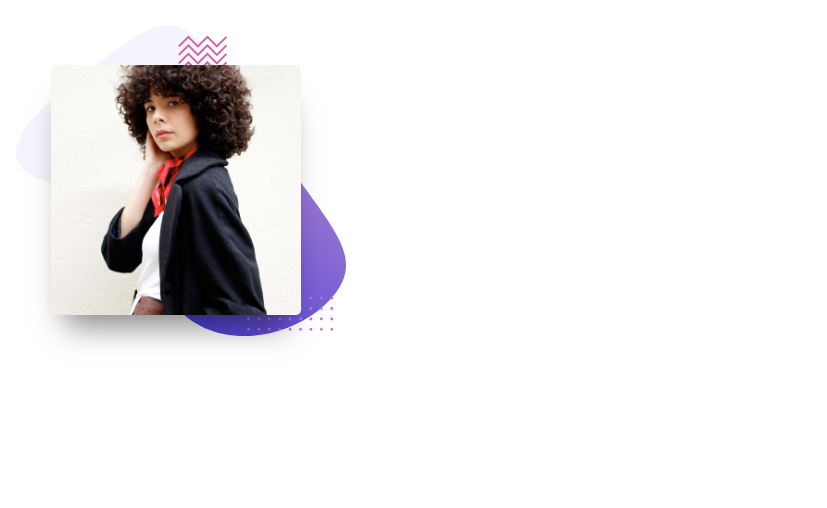
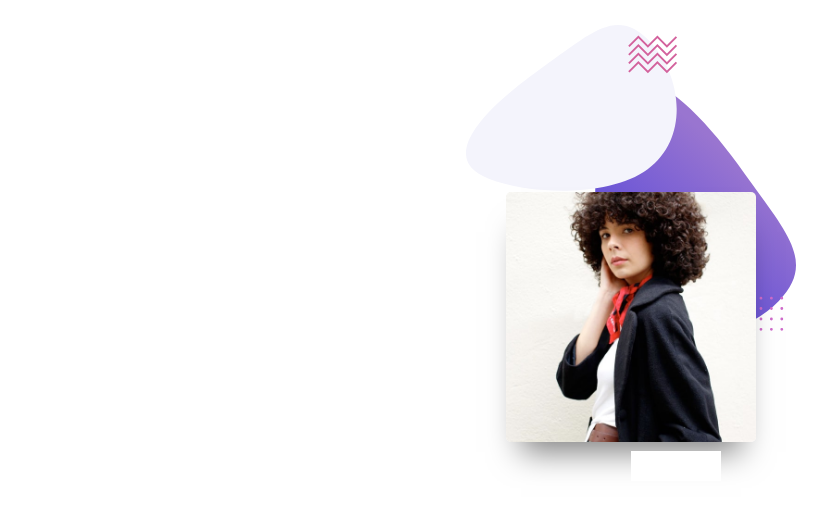
Before and after one commit to kapiernik/frontend-mentor-slider, a plain HTML site: page index.html in a window 1280 px wide. Shown: the whole page, without its empty margins (9-836 px from the left). Drawn offline with Linux system fonts and the light colour scheme.

Commit message:
добавил стили для кнопок

```diff
--- a/scss/style.scss
+++ b/scss/style.scss
@@ -13,7 +13,8 @@ body{
     background-image: url(/images/pattern-bg.svg);
     background-repeat: no-repeat;
     background-size: 330px;
-    background-position: 25px 25px;
+    background-position: center 25px;
+    font-size: 36px;
 }
 
 .bg-bottom{
@@ -23,11 +24,18 @@ body{
     bottom: 0;
 }
 
+main{
+    display: flex;
+    flex-direction: column;
+    align-items: unset;
+    padding-top: 15%;
+}
+
 .slider{
+    align-self: center;
     width: 250px;
-    position: relative;
-    top: 65px;
-    left: 60px;
+    display: flex;
+    justify-content: center;
     .slider__inner{
         img{
             width: 250px;
@@ -35,5 +43,16 @@ body{
             border-radius: 5px;
             box-shadow: 0 25px 30px -15px rgba(0, 0, 0, 0.5);
         }
+        .slider__nav{
+            position: relative;
+            top: 0;
+            left: 50%;
+            display: flex;
+            .slider__nav-part{
+                width: 45px;
+                height: 30px;
+                background-color: #fff;
+            }
+        }
     }
 }
```
Also changed, not shown: scss/style.css, 1 other file.
